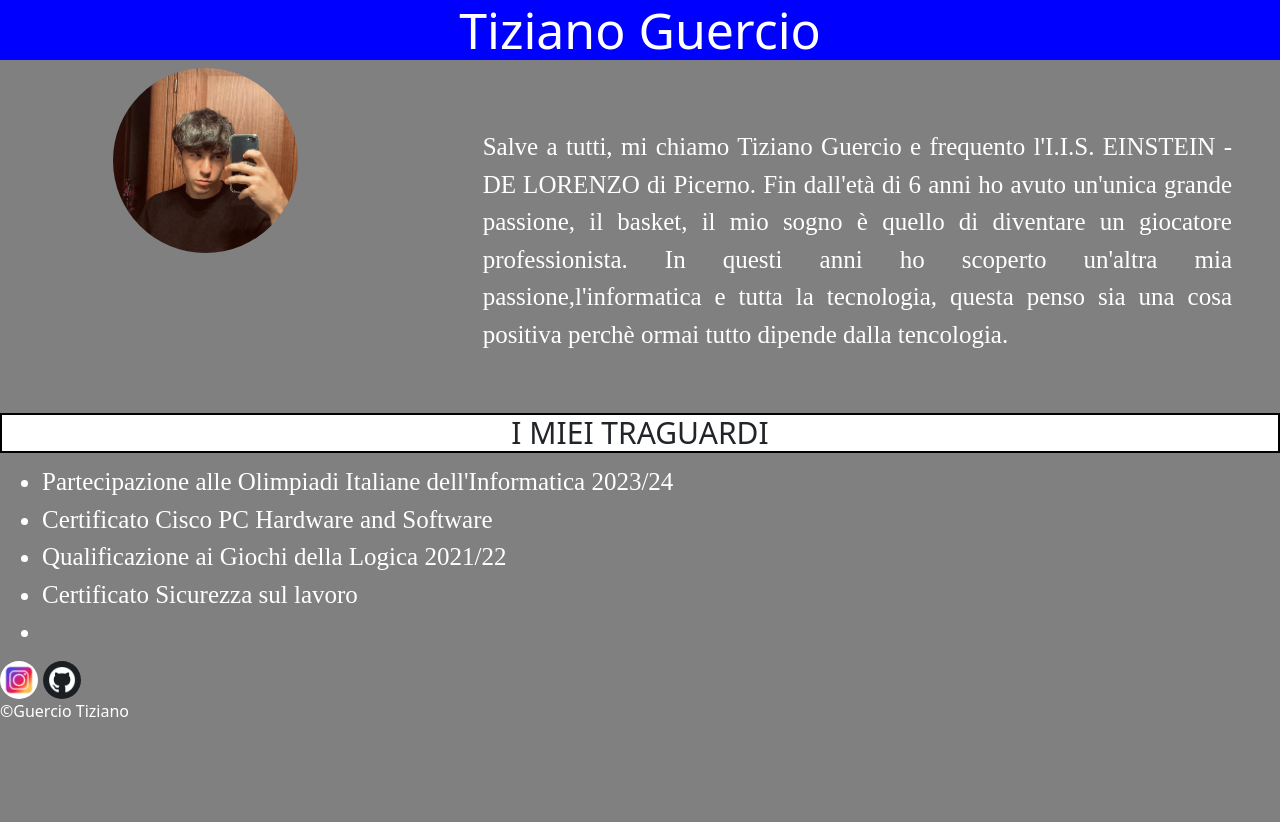
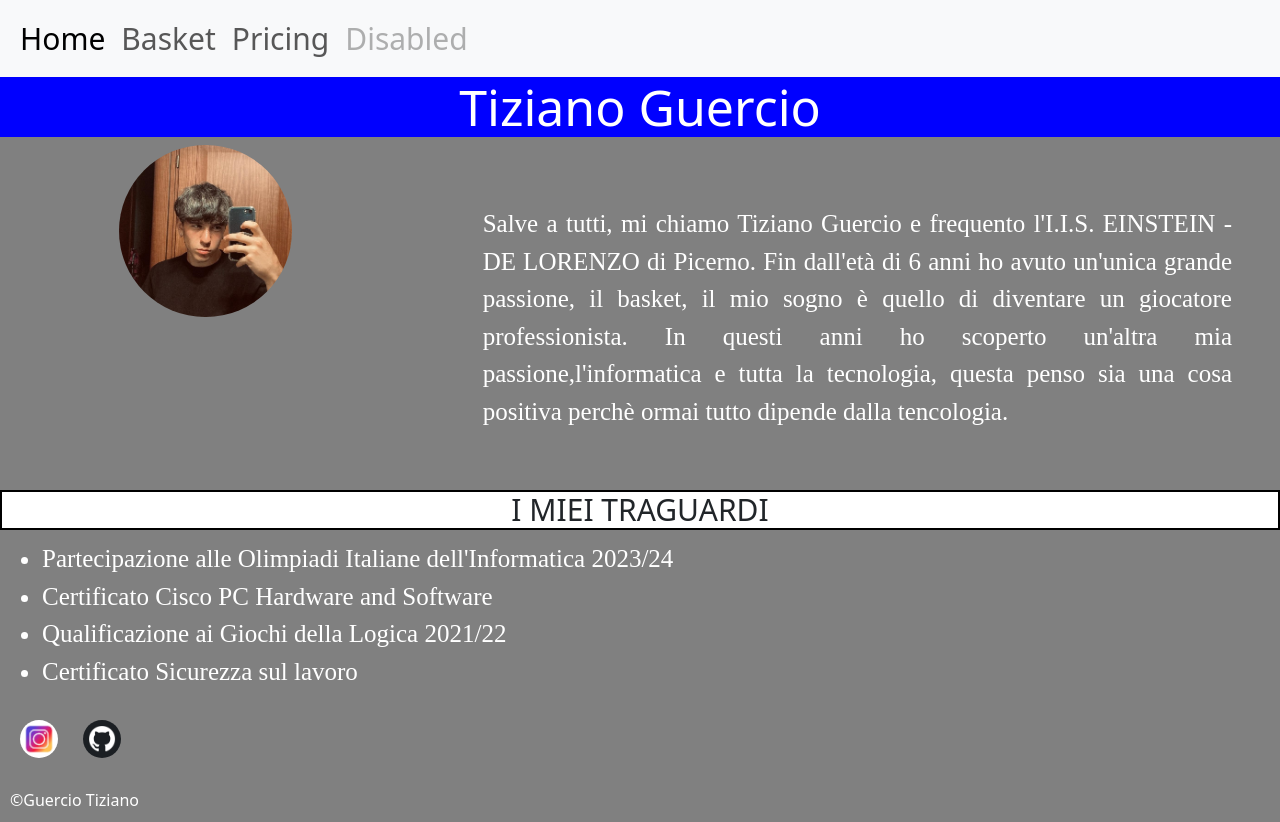
Before and after one commit to tizianoguercio/tizianoguercio.github.io, a plain HTML site: page index.html in a window 1280 px wide. Before the commit the page ends 800 px from the top, so only its background shows below. Drawn offline with nearby package versions, Linux system fonts and the light colour scheme.

Commit message:
nav bar + basket

```diff
--- a/index.html
+++ b/index.html
@@ -1,5 +1,28 @@
 <html>
    <head>
+      <nav class="navbar navbar-expand-lg bg-body-tertiary">
+  <div class="container-fluid">
+    <button class="navbar-toggler" type="button" data-bs-toggle="collapse" data-bs-target="#navbarNav" aria-controls="navbarNav" aria-expanded="false" aria-label="Toggle navigation">
+      <span class="navbar-toggler-icon"></span>
+    </button>
+    <div class="collapse navbar-collapse" id="navbarNav">
+      <ul class="navbar-nav">
+        <li class="nav-item">
+          <a class="nav-link active" aria-current="page" href="#">Home</a>
+        </li>
+        <li class="nav-item">
+          <a class="nav-link" href="file:///D:/Documents/GitHub/tizianoguercio.github.io/basket.html">Basket</a>
+        </li>
+        <li class="nav-item">
+          <a class="nav-link" href="#">Pricing</a>
+        </li>
+        <li class="nav-item">
+          <a class="nav-link disabled" aria-disabled="true">Disabled</a>
+        </li>
+      </ul>
+    </div>
+  </div>
+</nav>
       <title>Tiziano Guercio</title>
 	   <link rel="icon" type="image/x-icon" href="html.ico">
 	  <link href="https://cdn.jsdelivr.net/npm/bootstrap@5.3.3/dist/css/bootstrap.min.css" rel="stylesheet" integrity="sha384-QWTKZyjpPEjISv5WaRU9OFeRpok6YctnYmDr5pNlyT2bRjXh0JMhjY6hW+ALEwIH" crossorigin="anonymous">
@@ -30,14 +53,14 @@
          <li>Certificato Cisco PC Hardware and Software</li>
          <li>Qualificazione ai Giochi della Logica 2021/22</li>
          <li>Certificato Sicurezza sul lavoro</li>
-		 <li></li>
+		 </li>
       </ul>
       <section id = "immagine" />
-      <a href = "https://www.instagram.com/tizianooguercio/" target = "_blank"><img src ="instagram.png" alt ="My Instagram" title = "instagram" width ="3%" style="border-radius: 50%;"/></a>
+      <a href = "https://www.instagram.com/tizianooguercio/" target = "_blank"><img src ="instagram.png" alt ="My Instagram" title = "instagram" width ="3%" style="border-radius: 50%; margin : 20px;"/></a>
       <a href = "https://github.com/tizianoguercio" target = "_blank"><img src ="github.png" alt ="My github" title = "github" width ="3%" style="border-radius: 50%;"/></a>
    </main>
    <footer>
-      <p style = "color: white";>&copy;Guercio Tiziano</p>
+      <p style = "color: white; margin : 10px";>&copy;Guercio Tiziano</p>
    </footer>
    <script src="https://cdn.jsdelivr.net/npm/bootstrap@5.3.3/dist/js/bootstrap.bundle.min.js" integrity="sha384-YvpcrYf0tY3lHB60NNkmXc5s9fDVZLESaAA55NDzOxhy9GkcIdslK1eN7N6jIeHz" crossorigin="anonymous"></script>
    </body>
--- a/style.css
+++ b/style.css
@@ -19,9 +19,10 @@ h1 {
 	font-family: "Times New Roman", Times, serif;
 }
 .tiziano{
-	width: 45%;
-	heigth: auto;
-	border-radius: 50%;<!--- per immagine rotonda---->
+	width: 42%;
+	height: auto;
+	border-radius: 50%;
+
 }
 h2{
 	border : 2px solid black;
--- /dev/null
+++ b/styleBasket.css
@@ -0,0 +1,23 @@
+body{
+	background-image: url('campo2.jpg');
+}
+h1{
+	text-align: center;
+	color : white;
+	background-color :black;
+	font-size:55;
+}
+.baski{
+	font-size : 30;
+	color : white;
+}
+h2{
+	text-align: center;
+	color : white;
+	background-color :black;
+	font-size:55;
+}
+li{
+	color : white;
+	font-size:25;
+}
```
Also changed, not shown: basket.html (added, +36 -0 lines), campo.jpg (added), campo2.jpg (added), campo3.jpg (added).
